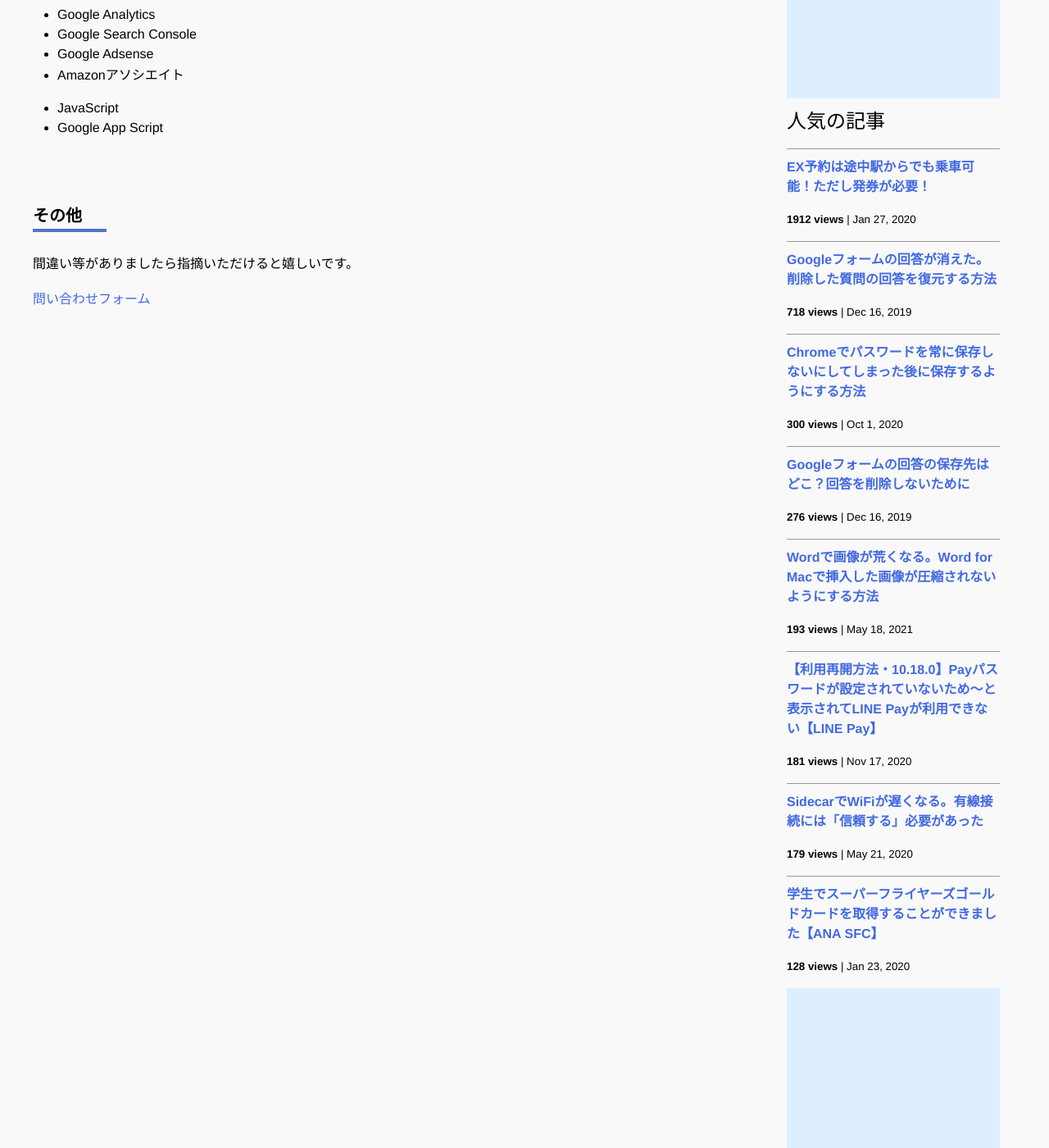
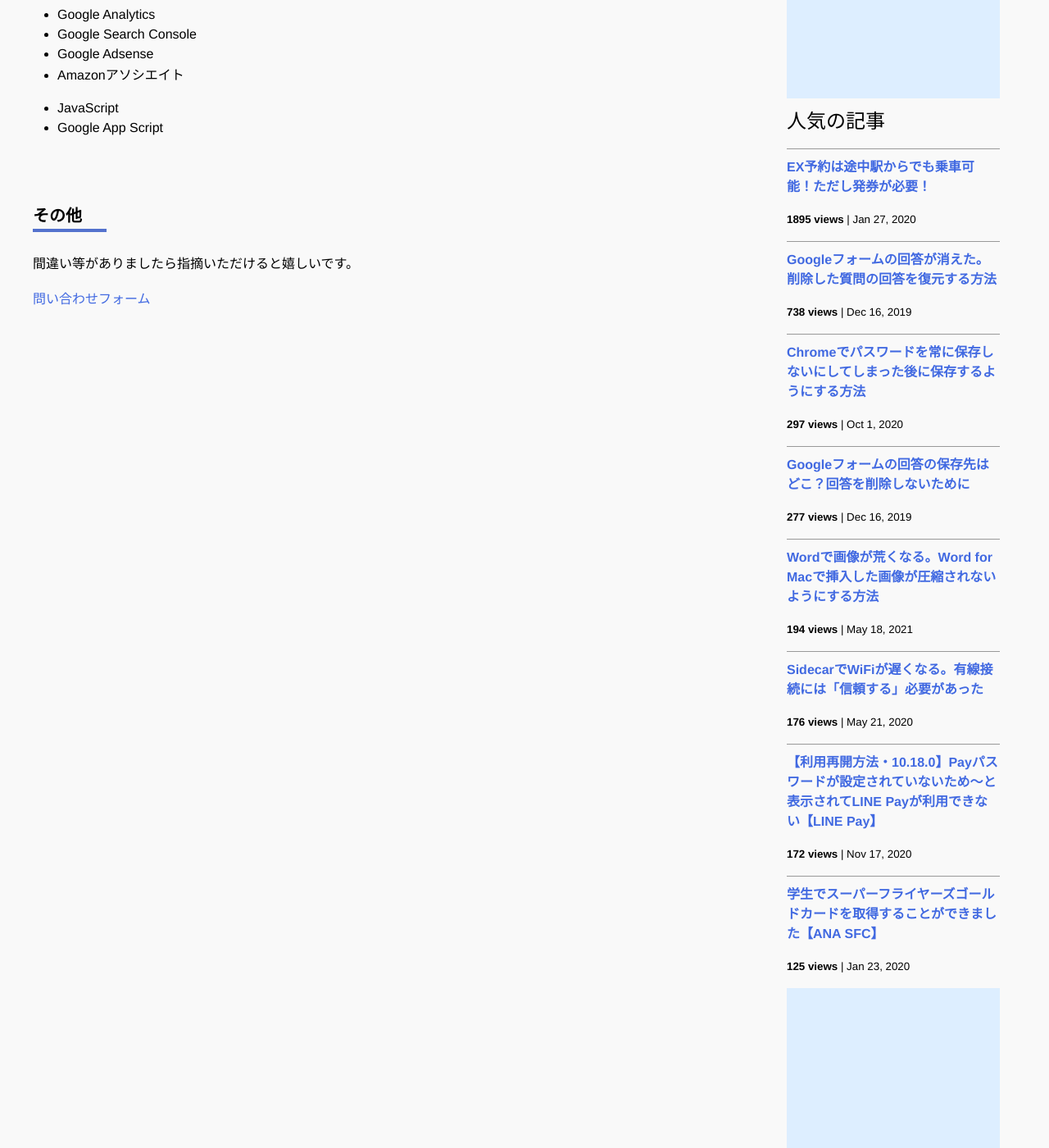
Before and after one commit to iwanaminami/shoyaiwaname, a Jekyll site: the page built from about.markdown, in a window 1280 px wide and 1400 px high, scrolled down 693 px. Shown: the whole window at 82% size. Built offline with Jekyll 4.4.1, drawn with Linux system fonts in a browser that asks for light colours; nearby versions of some CDN libraries; comment, search, counter and statistics services are not loaded.

Commit message:
a new commit message

```diff
--- a/_data/popularposts.yml
+++ b/_data/popularposts.yml
@@ -1,17 +1,17 @@
 side:
-  - view: 1912
+  - view: 1895
     url: /2020/01/27/ex-rideontheway.html
-  - view: 718
+  - view: 738
     url: /2019/12/16/restore-googleform.html
-  - view: 300
+  - view: 297
     url: /2020/10/01/googlepassword.html
-  - view: 276
+  - view: 277
     url: /2019/12/16/googleform-answers.html
-  - view: 193
+  - view: 194
     url: /2021/05/18/image-compression-word.html
-  - view: 181
+  - view: 176
+    url: /2020/05/21/sidecar-via-cable.html
+  - view: 172
     url: /2020/11/17/linepay.html
-  - view: 179
-    url: /2020/05/21/sidecar-via-cable.html
-  - view: 128
+  - view: 125
     url: /2020/01/23/sfcgold.html
```
